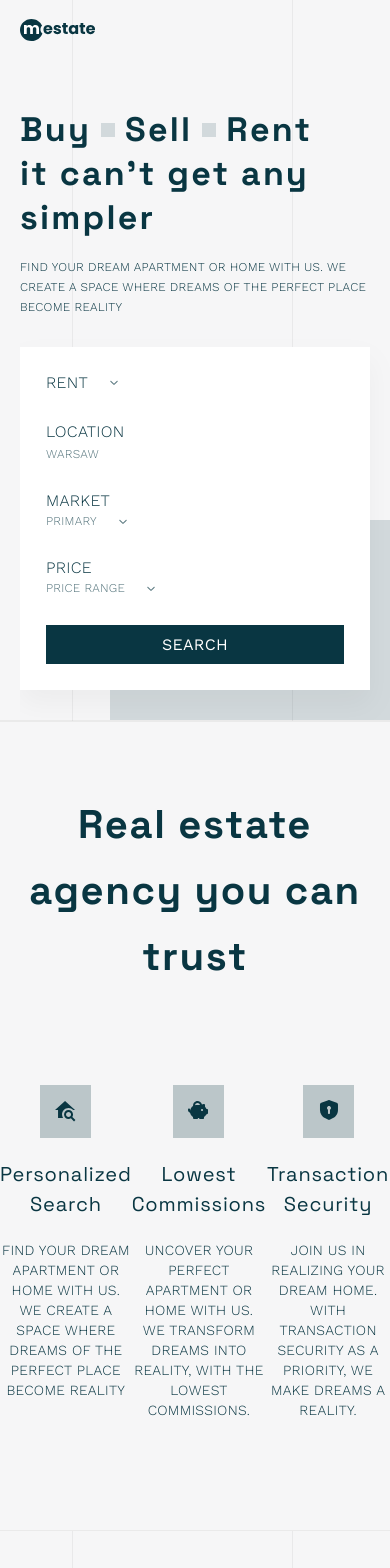
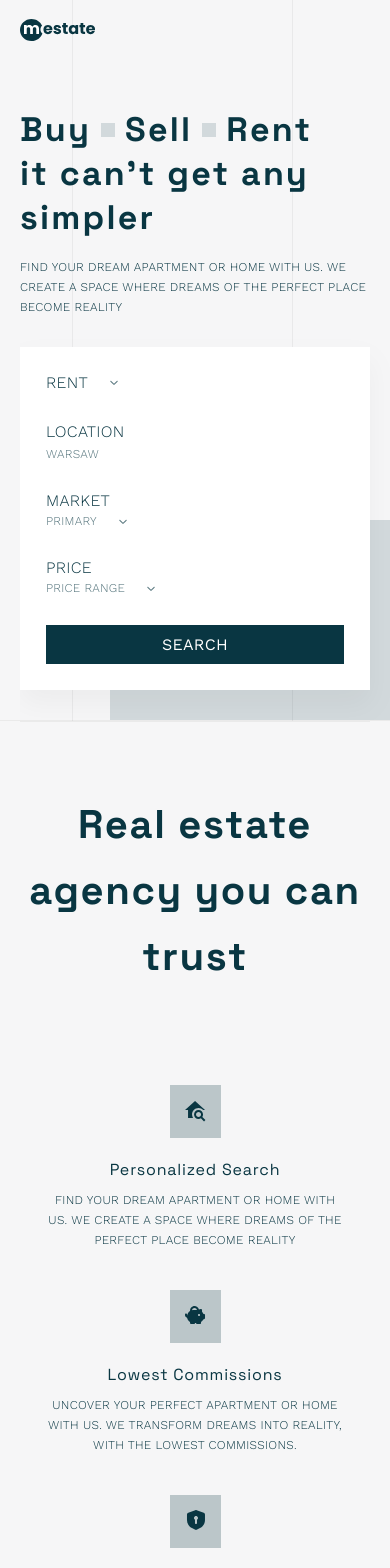
Before and after one commit to OlaHeklaDesign/meastate, a React (Create React App) app: page / in a window 390 px wide. Shown: the top 1568 px of the page. Built offline with nearby package versions, Linux system fonts and the light colour scheme.

Commit message:
Offert component responsivness

```diff
--- a/src/Components/Offert/Offert.css
+++ b/src/Components/Offert/Offert.css
@@ -2,7 +2,6 @@
   padding: 70px 0 110px 0;
   border-bottom: 1px solid rgba(0, 0, 0, 0.05);
   border-top: 1px solid rgba(0, 0, 0, 0.05);
-  overflow: hidden;
 }
 
 .offert h2 {
@@ -20,6 +19,7 @@
   justify-content: space-between;
   max-width: 1120px;
   margin: 0 auto;
+  gap: 40px;
 }
 
 .offert-box {
@@ -39,7 +39,6 @@
   font-family: "Space Grotesk";
   font-size: 20px;
   font-weight: 400;
-  line-height: 30px;
   letter-spacing: 0.8px;
   margin-bottom: 21px;
 }
@@ -52,3 +51,25 @@
   letter-spacing: 0.28px;
   max-width: 300px;
 }
+
+@media only screen and (max-width: 1332px)  {
+  .offert {
+    margin: 0 20px;
+  }
+}
+
+@media only screen and (max-width: 789px)  {
+  .offert-box h4 {
+    font-size: 16px;
+    margin-bottom: 10px;
+  }
+  .offert-box p {
+    font-size: 12px;
+  }
+}
+
+@media only screen and (max-width: 574px)  {
+  .offert-container {
+    flex-direction: column;
+  }
+}
```
